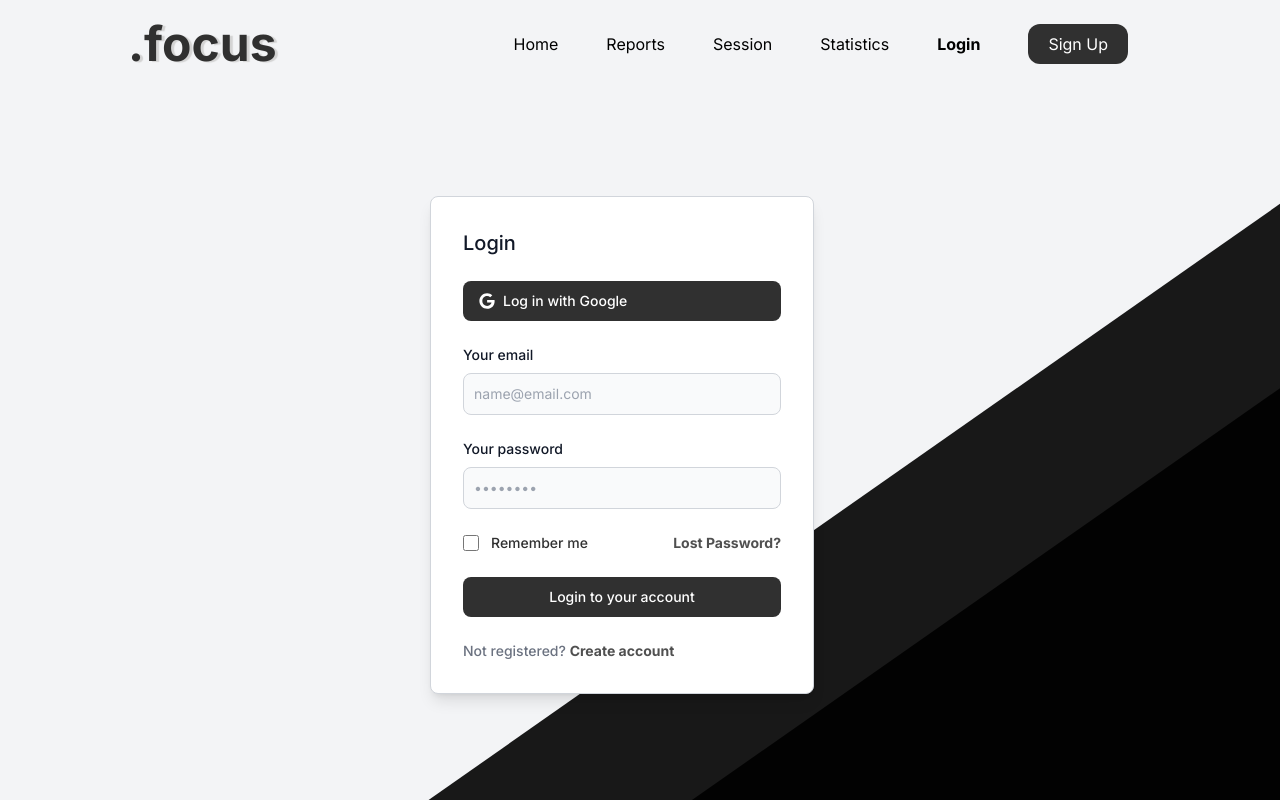
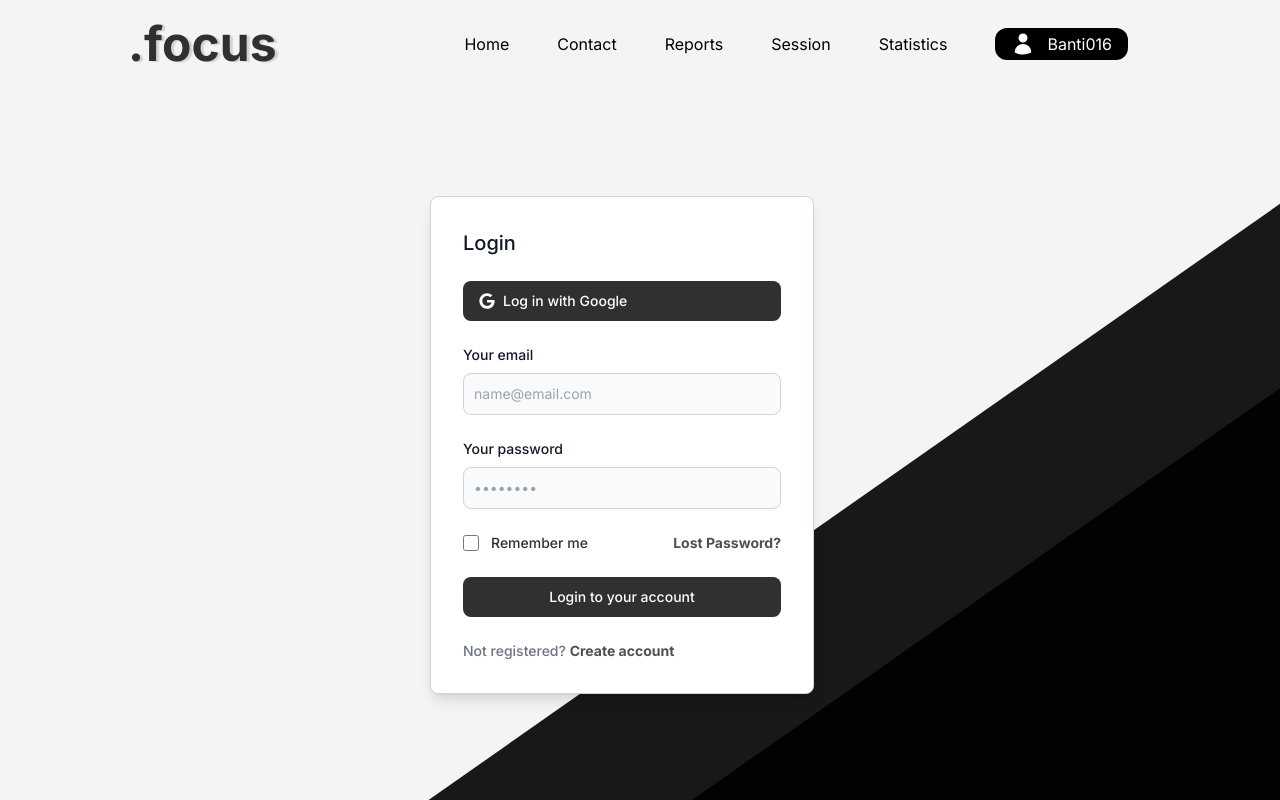
Before and after one commit to mateuszkuczykkuczynski/.focus, a Vue app in the folder focus-frontend/: page /log-in in a window 1280 px wide. Built offline with nearby package versions, Linux system fonts and the light colour scheme.

Commit message:
Adjusted navbar templates for functionality to handle user

```diff
--- a/focus-frontend/src/components/Navbar/MainNavbar.vue
+++ b/focus-frontend/src/components/Navbar/MainNavbar.vue
@@ -1,5 +1,6 @@
 <script setup>
 
+import UserDropdown from "@/components/Dropdowns/UserDropdown.vue";
 </script>
 
 <template>
@@ -12,6 +13,10 @@
                 <RouterLink class="text-white"  to="/">Home</RouterLink>
             </li>
             <li class="mx-6">
+                <RouterLink class="text-white"  to="/">Contact</RouterLink>
+            </li>
+            <template v-if="user">
+              <li class="mx-6">
                   <RouterLink class="text-white"  to="/reports">Reports</RouterLink>
               </li>
               <li class="mx-6">
@@ -20,6 +25,11 @@
               <li class="mx-6">
                   <RouterLink to="/statistics" class="text-white">Statistics</RouterLink>
               </li>
+              <li class="mx-6">
+                <UserDropdown :user="user"/>
+              </li>
+            </template>
+            <template v-else>
               <li class="mx-6">
                   <RouterLink to="/log-in" class="text-white">Login</RouterLink>
               </li>
@@ -30,10 +40,21 @@
                       </button>
                   </RouterLink>
               </li>
+            </template>
+
         </ul>
     </nav>
 </template>
+<script>
+export default {
+  name: 'MainNavbar',
+  data(){
+    return {
+      user: {
+        username: 'Banti016'
+      }
+    }
+  },
+}
 
-<style scoped>
-
-</style>
+</script>
--- a/focus-frontend/src/components/Navbar/SecondaryNavbar.vue
+++ b/focus-frontend/src/components/Navbar/SecondaryNavbar.vue
@@ -1,5 +1,6 @@
 <script setup>
 
+import UserDropdown from "@/components/Dropdowns/UserDropdown.vue";
 </script>
 
 <template>
@@ -11,6 +12,10 @@
             <li class="mx-6">
                 <RouterLink class="text-black"  to="/">Home</RouterLink>
             </li>
+            <template v-if="user">
+              <li class="mx-6">
+                  <RouterLink class="text-black"  to="/">Contact</RouterLink>
+              </li>
               <li class="mx-6">
                   <RouterLink class="text-black"  to="/reports">Reports</RouterLink>
               </li>
@@ -20,6 +25,11 @@
               <li class="mx-6">
                   <RouterLink to="/statistics" class="text-black">Statistics</RouterLink>
               </li>
+              <li class="mx-6">
+                  <UserDropdown :user="user"/>
+              </li>
+            </template>
+            <template v-else>
               <li class="mx-6">
                   <RouterLink to="/log-in" class="text-black font-bold">
                   Login
@@ -32,13 +42,25 @@
                   </button>
                 </RouterLink>
               </li>
+            </template>
+
         </ul>
     </nav>
 </template>
-
+<script>
+export default {
+  name: 'SecondaryNavbar',
+  data(){
+    return {
+      user: {
+        username: 'Banti016'
+      }
+    }
+  },
+}
+</script>
 <style scoped>
 .custom-text-shadow {
   text-shadow: 3px 1px 1px lightgray;
 }
-
 </style>
```
Lines whose indentation alone changed are shown as unchanged.
